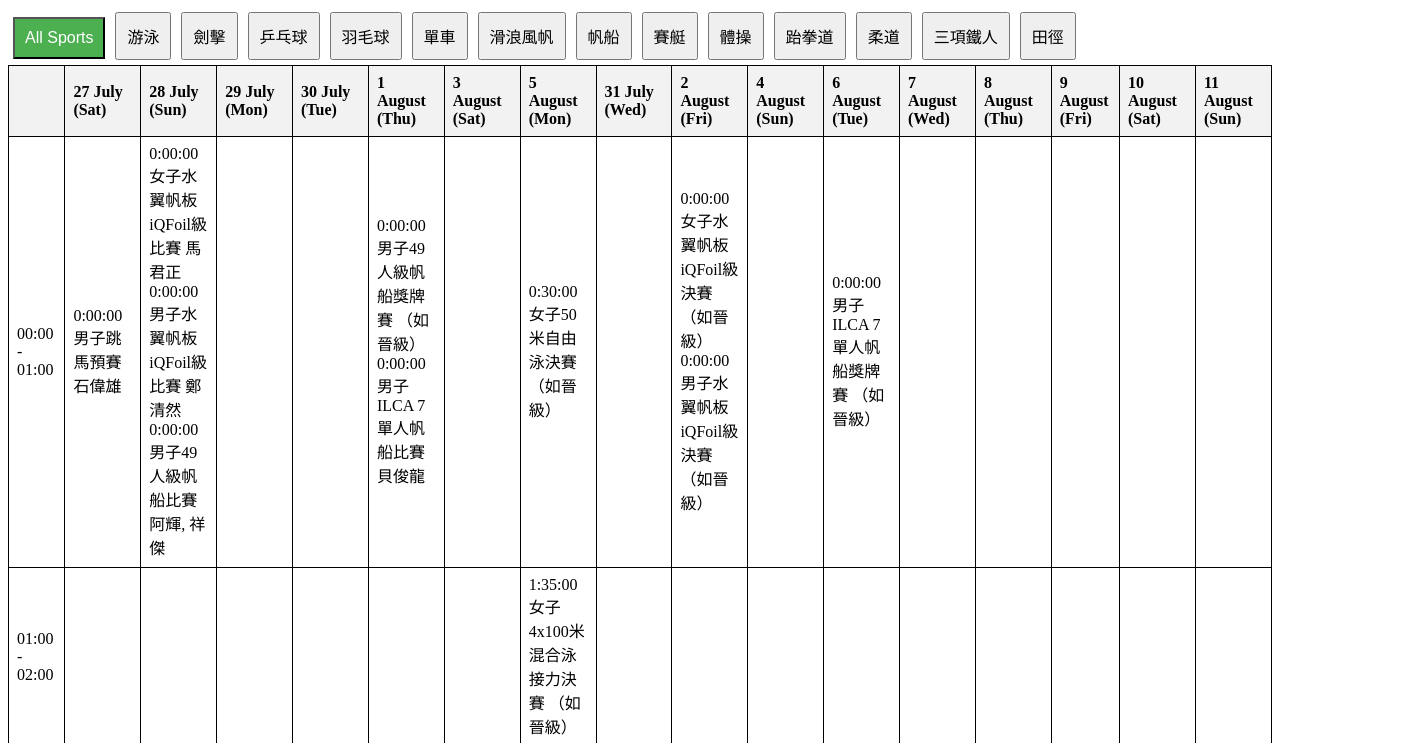
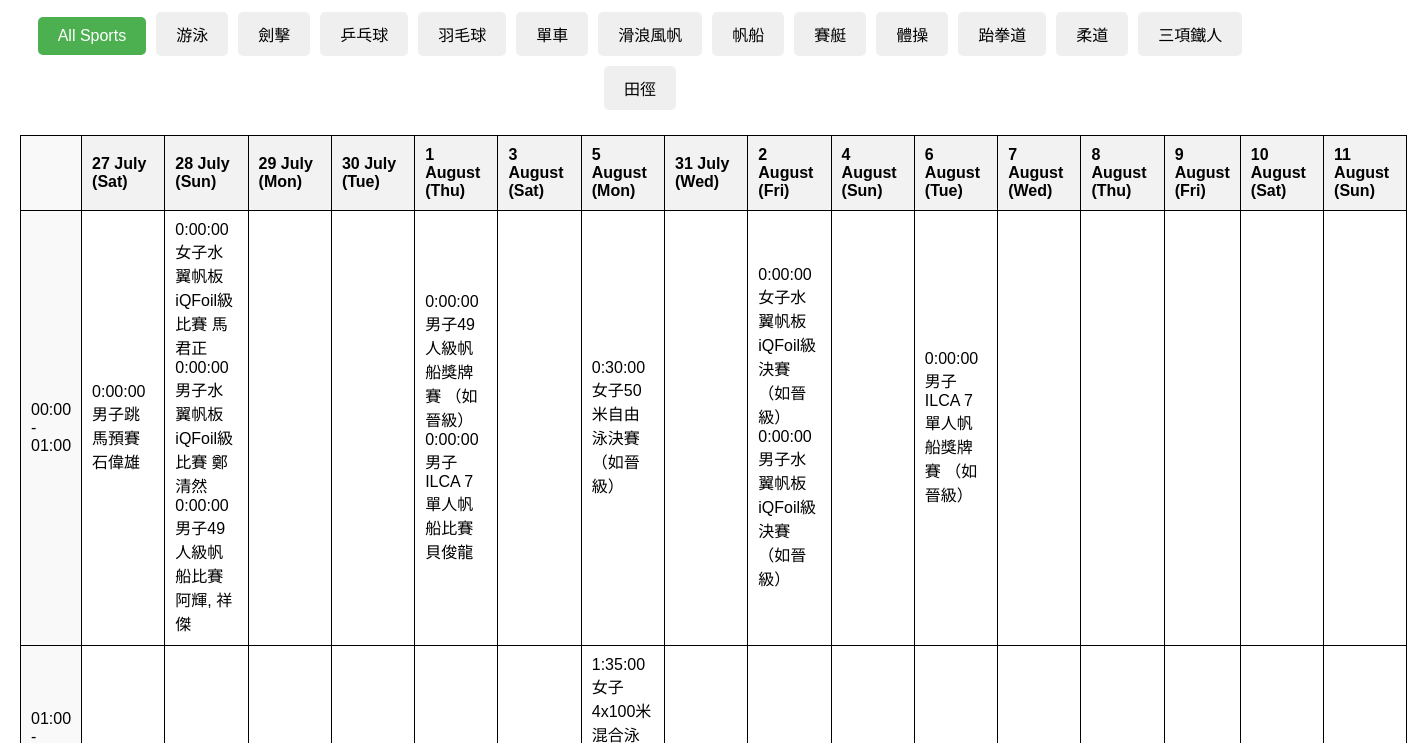
Before and after one commit to FatKam2024/olympicsHK, a plain HTML site: page index.html in a window 1280 px wide. Shown: the part 73-816 px from the top of the page, 1407 px wide, since content can reach past the window. Drawn offline with nearby package versions, Linux system fonts and the light colour scheme.

Commit message:
Update index.html

```diff
--- a/index.html
+++ b/index.html
@@ -5,23 +5,43 @@
     <meta name="viewport" content="width=device-width, initial-scale=1.0">
     <title>Hong Kong Team Matches - Paris Olympics</title>
     <style>
+        body {
+            font-family: Arial, sans-serif;
+            margin: 20px;
+        }
+        h1 {
+            text-align: center;
+        }
+        #buttons {
+            text-align: center;
+            margin-bottom: 20px;
+        }
         table {
             width: 100%;
             border-collapse: collapse;
+            margin-bottom: 20px;
         }
         th, td {
             border: 1px solid black;
-            padding: 8px;
+            padding: 10px;
             text-align: left;
-            width: 100px; /* Fixed column width */
         }
         th {
             background-color: #f2f2f2;
         }
+        th:first-child, td:first-child {
+            width: 150px;
+            background-color: #f9f9f9;
+            position: sticky;
+            left: 0;
+        }
         button {
             margin: 5px;
-            padding: 10px;
+            padding: 10px 20px;
             font-size: 16px;
+            cursor: pointer;
+            border: none;
+            border-radius: 5px;
         }
         .active {
             background-color: #4CAF50; /* Active button color */
@@ -38,6 +58,9 @@
             margin: 5px 0;
             font-size: 16px;
             color: blue;
+        }
+        .live-channels a:hover {
+            text-decoration: underline;
         }
     </style>
     <script src="https://cdnjs.cloudflare.com/ajax/libs/PapaParse/5.3.0/papaparse.min.js"></script>
```
